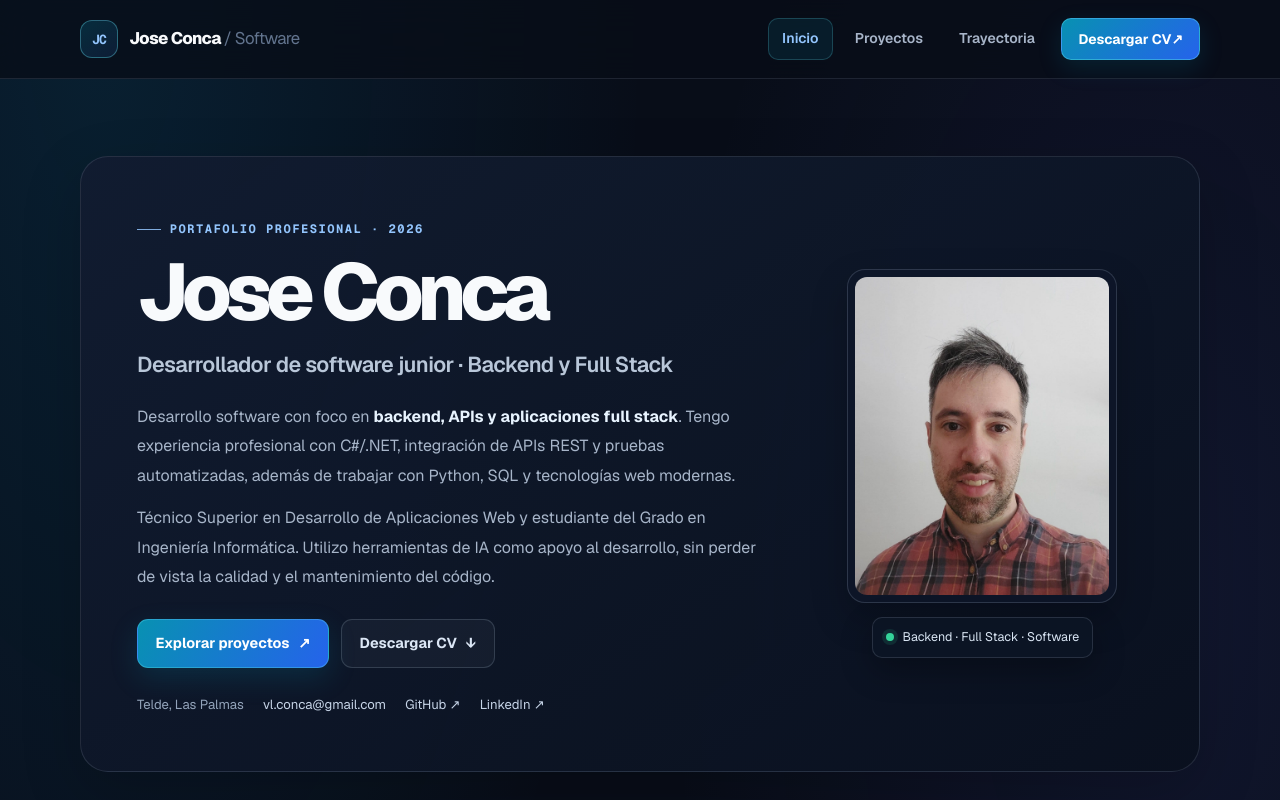
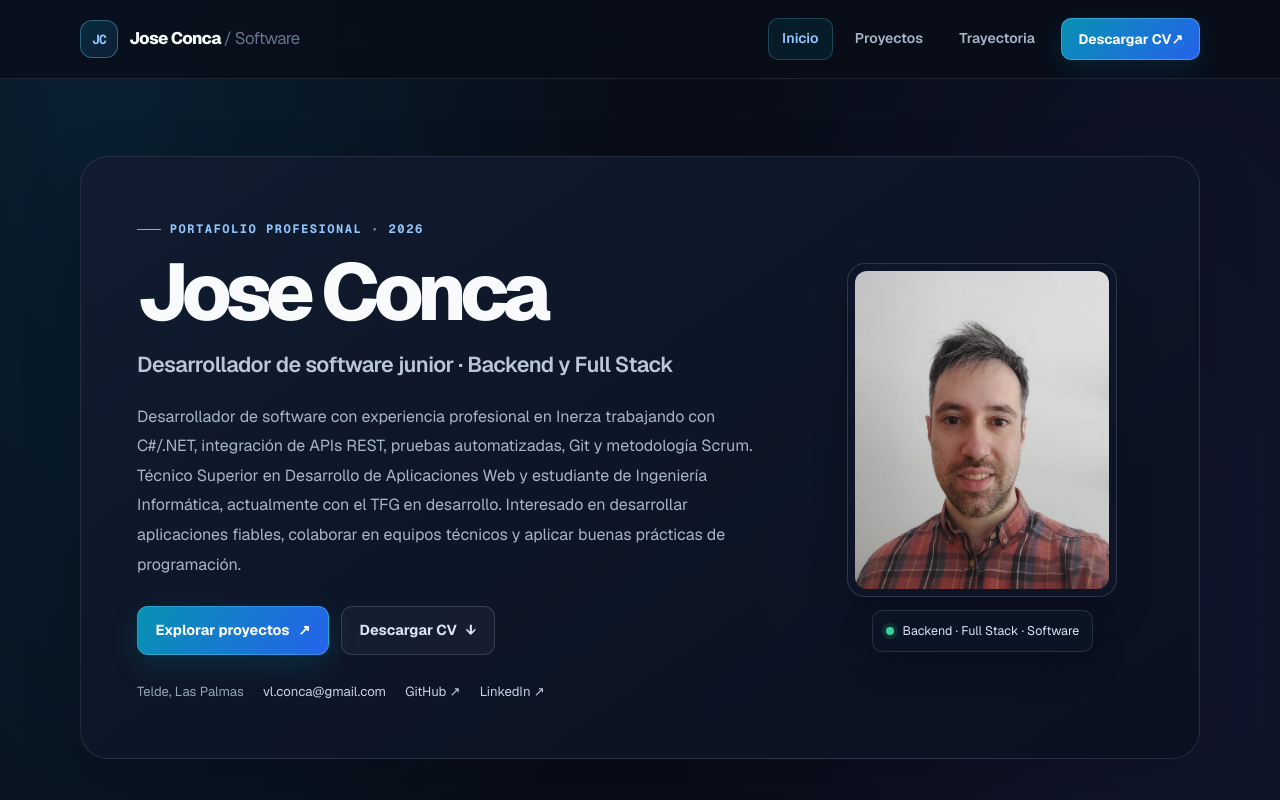
Before and after one commit to joseconca/joseconca.github.io, a Next.js app: page / in a window 1280 px wide. Shown: the top 800 px of the page. Built offline with nearby package versions, Linux system fonts and the light colour scheme.

Commit message:
Usa el perfil compartido también en la portada

```diff
--- a/src/app/page.tsx
+++ b/src/app/page.tsx
@@ -14,13 +14,7 @@ export default function HomePage() {
           <h1 className="hero-title">{datosContacto.nombre}</h1>
           <p className="hero-role">{datosContacto.rol}</p>
           <p className="hero-description">
-            Desarrollo software con foco en <strong>backend, APIs y aplicaciones full stack</strong>.
-            Tengo experiencia profesional con C#/.NET, integración de APIs REST y pruebas automatizadas,
-            además de trabajar con Python, SQL y tecnologías web modernas.
-          </p>
-          <p className="hero-description" style={{ marginTop: ".8rem" }}>
-            Técnico Superior en Desarrollo de Aplicaciones Web y estudiante del Grado en Ingeniería Informática.
-            Utilizo herramientas de IA como apoyo al desarrollo, sin perder de vista la calidad y el mantenimiento del código.
+            {datosContacto.perfilProfesional}
           </p>
 
           <div className="hero-actions">
```
